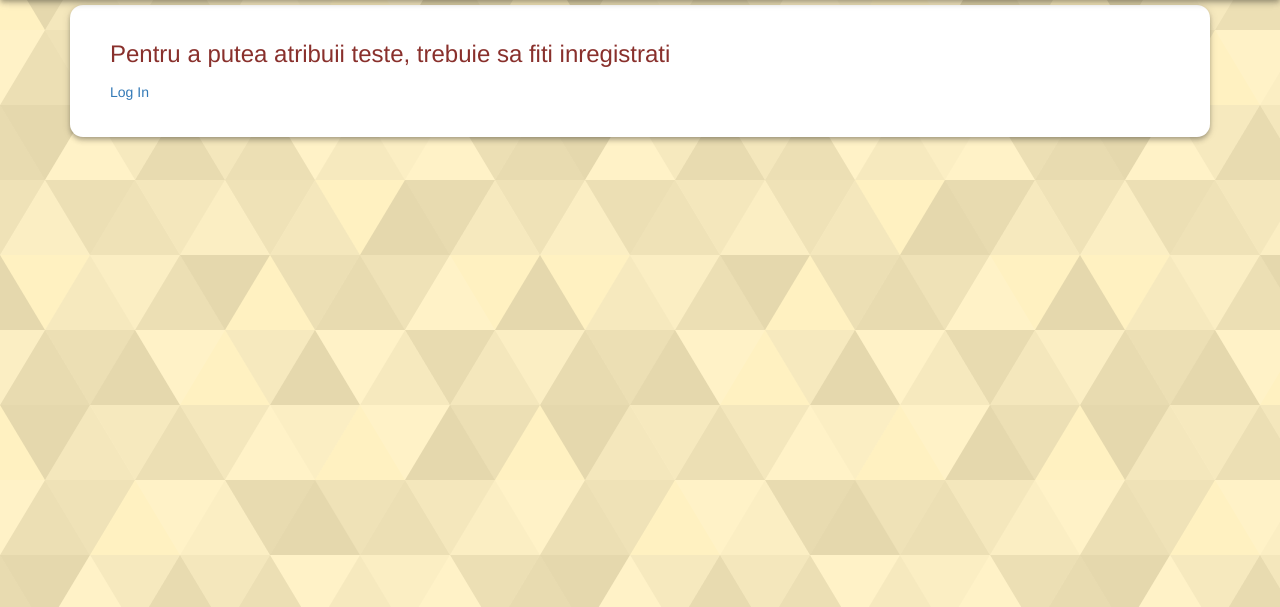
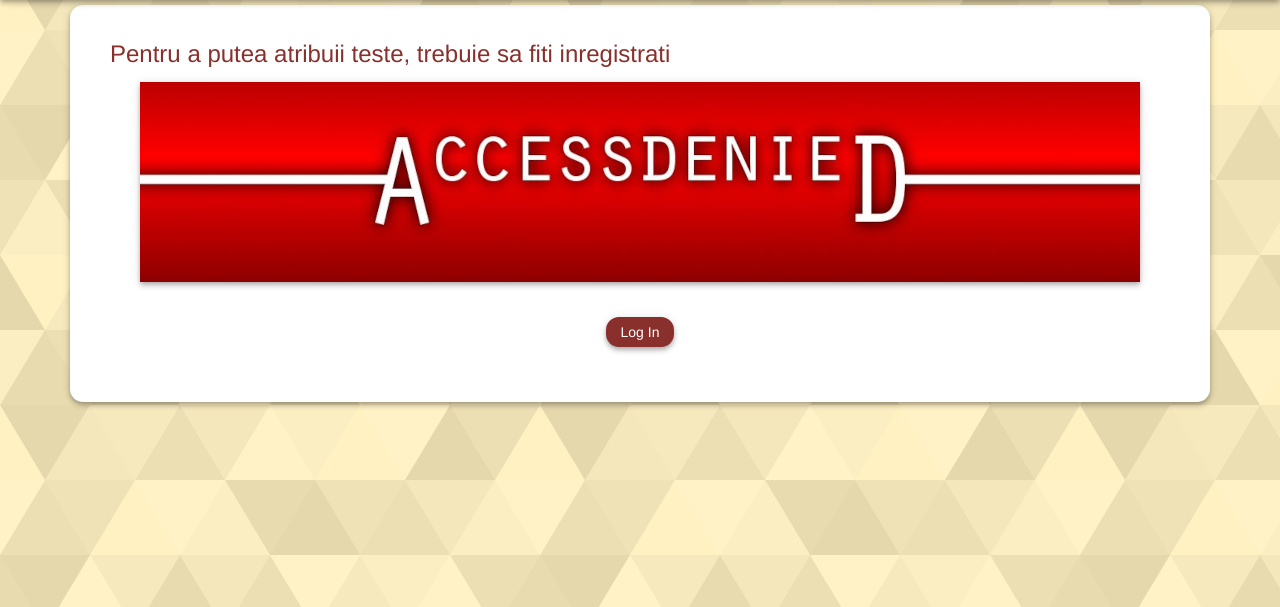
Before and after one commit to Sorinace/Final-project-Django--2021--Scoala-Informala, a Django app: page /asign/ in a window 1280 px wide. Shown: the part 45-652 px from the top of the page. Run offline with Django 3.2, Linux system fonts and the light colour scheme; some libraries are stand-ins or nearby versions.

Commit message:
Change saome picture and CSS

```diff
--- a/query/static/css/styles.css
+++ b/query/static/css/styles.css
@@ -223,6 +223,8 @@ table {
 
 .btn_submit:hover {
     background-color: #a64942;
+    color: white;
+    text-decoration: none;
     box-shadow: none;
 }
 
--- a/query/templates/asign.html
+++ b/query/templates/asign.html
@@ -49,7 +49,10 @@
 {% else %}
     <div class="shadow">
         <h3>Pentru a putea atribuii teste, trebuie sa fiti inregistrati</h3>
-        <a class="login" href="{% url 'login' %}">Log In</a>
+        <img src = "{% static 'images/denied.png' %}">
+        <div class="btn_center">
+            <a class="btn_submit" href="{% url 'login' %}">Log In</a>
+        </div>
     </div>
 {% endif %}
 {% endblock %}
--- a/query/templates/query.html
+++ b/query/templates/query.html
@@ -21,7 +21,9 @@
       <div class="alert alert-success" role="alert">
         <h4> Felicitari: </h4>
         <ul>
+          {% autoescape off %}
           <li>{{text}}</li>
+          {% autoescape %}
         </ul>
       </div>
     {% else %}
--- a/query/views.py
+++ b/query/views.py
@@ -67,7 +67,7 @@ def quiz(request):
           return notCopleted()
       except MyException:
         return notCopleted()
-      text= "Acest chestionar a fost salvat si trimis!\n Multumesc!"
+      text= "Acest chestionar a fost trimis si salvat cu succes!\n Multumesc!"
   # for GET method ******************
   else:
     text=''
```
Also changed, not shown: query/templates/asigned.html (+5 -2 lines), query/static/images/denied.png (added), query/static/images/image1.jpg (deleted), query/static/images/image2-1.jpg (deleted), query/static/images/image3-1.jpg (deleted), query/static/images/image3.jpg (deleted), query/static/images/image3.png (added), query/static/images/image31.jpg (added), query/static/images/image5.jpg, query/static/images/quiz-a.jpg (deleted).
